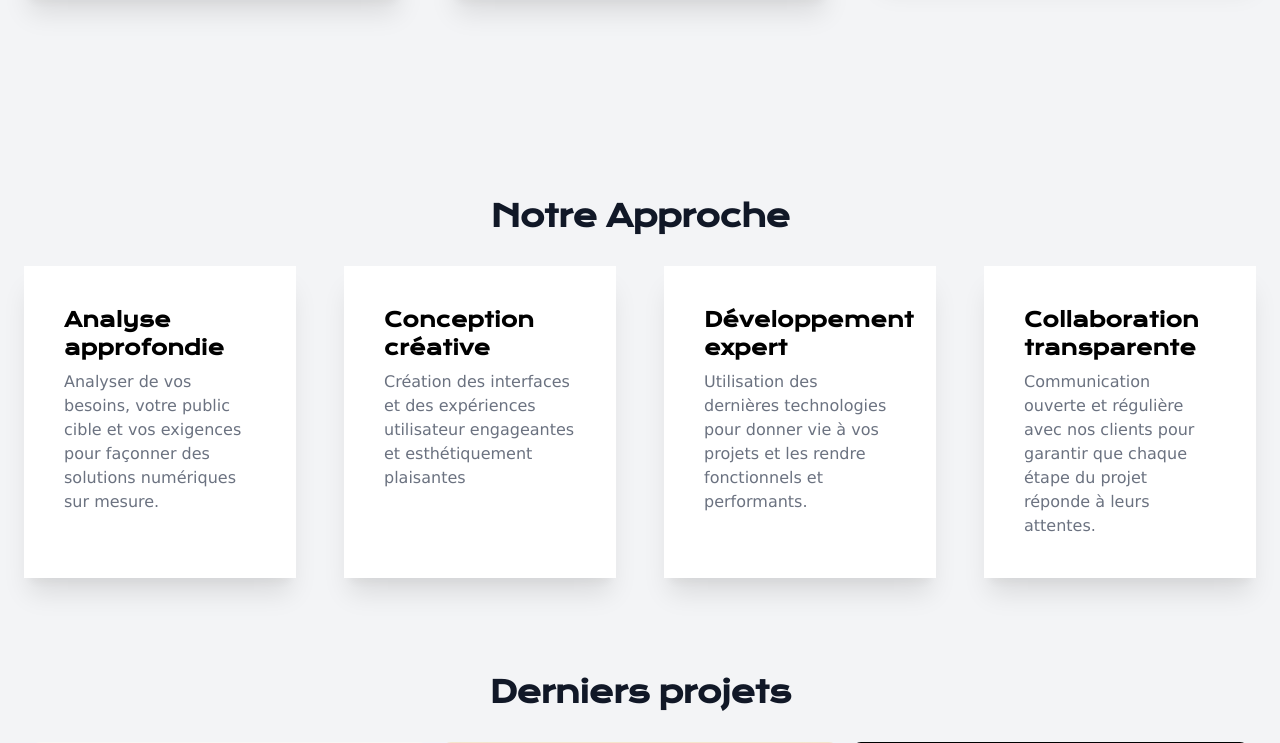
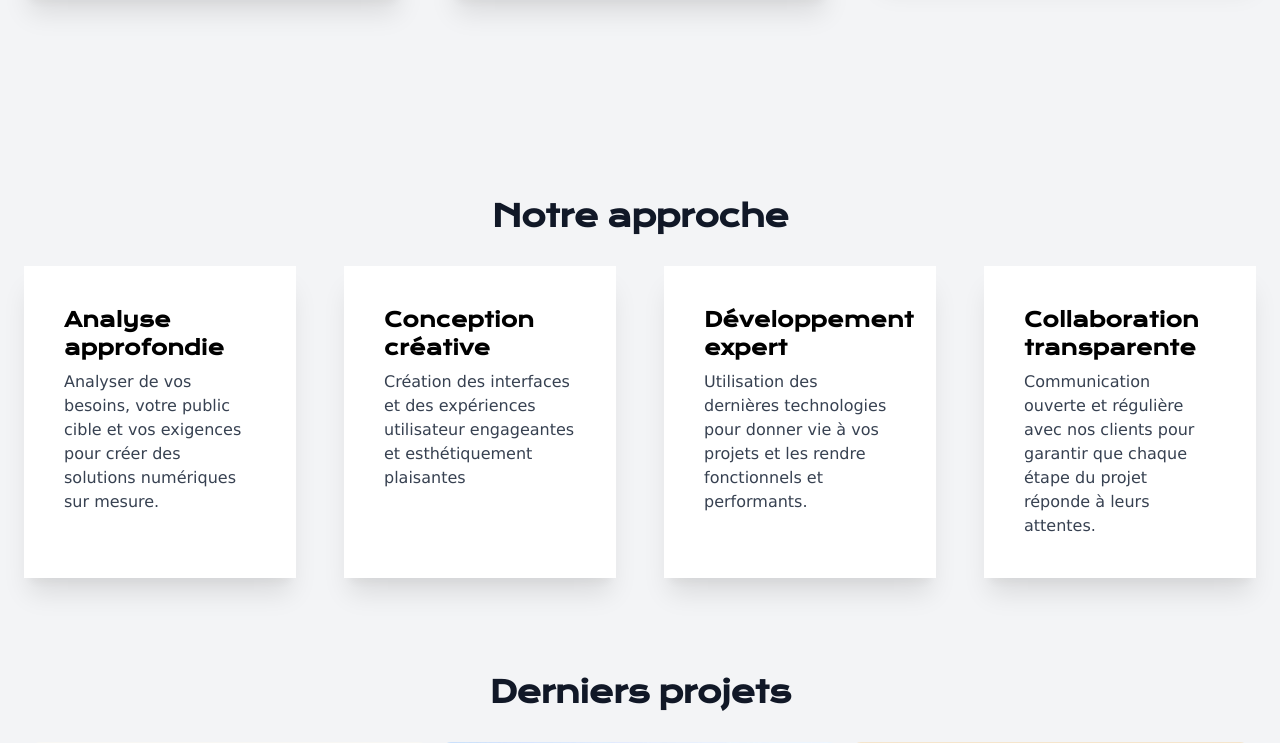
Before and after one commit to june7891/juunee-concept, a PHP site: page / in a window 1280 px wide. Shown: the part 2114-2857 px from the top of the page. Run offline with PHP 8.4, Linux system fonts and the light colour scheme; some libraries are stand-ins or nearby versions.

Commit message:
contact form update

```diff
--- a/controllers/MainController.php
+++ b/controllers/MainController.php
@@ -32,10 +32,14 @@ if (!empty($_POST)) {
    $text = Security::secureHTML($_POST['message']);
 
 $to = "contact@tomajune.com";
-$from = $email;
 $message = $email . " vous a envoyé ce message :" . "\n\n" . $text;
-$headers = "From: " . $from;
-mail($to, $subject, $message, $headers);
+
+
+$headers[] = "From: no-reply@juunee-concept.com";
+$headers[] = 'MIME-Version: 1.0';
+$headers[] = 'Content-type: text/html; charset=iso-8859-1';
+
+mail($to, $subject, $message, implode("\r\n", $headers));
 
 require_once "views/message-sent.view.php";
 }
--- a/views/commons/template.php
+++ b/views/commons/template.php
@@ -8,10 +8,10 @@
         content="Juunee Concept - Création site internet, applications web et mobiles, référencement et bien plus.">
     <meta name="robots" content="index, follow">
     <meta name="theme-color" content="#1A202C" />
-    <meta property="og:title" content="Juunee Concept - Digital Solutions">
+    <meta property="og:title" content="Juunee Concept | Digital Solutions">
     <meta property="og:type" content="website">
     <meta property="og:url" content="<?=$url?>">
-    <meta property=" og:image" content="<?=$image?>">
+    <meta property="og:image" content="<?=$image?>">
     <meta name=" keywords" content="création, site, internet, application, web, mobile, gironde">
     <meta property="og:description"
         content="Juunee Concept - Création site internet, applications web et mobiles, référencement et bien plus.">
--- a/views/homepage.view.php
+++ b/views/homepage.view.php
@@ -145,34 +145,34 @@
 
         <h2 class="my-8 text-2xl xl:text-3xl tracking-tight font-extrabold text-center  text-gray-900 dark:text-white">
             Notre
-            Approche</h2>
+            approche</h2>
 
         <div class="space-y-8 md:grid md:grid-cols-2 lg:grid-cols-4 md:gap-12 md:space-y-0">
             <div class="bg-white p-10 shadow-xl">
 
                 <h3 class="mb-2 text-xl font-bold dark:text-white">Analyse approfondie</h3>
-                <p class="text-gray-500 dark:text-gray-400">Analyser de vos besoins, votre
+                <p class="text-gray-700 dark:text-gray-400">Analyser de vos besoins, votre
                     public
                     cible et vos
-                    exigences pour façonner des solutions numériques sur mesure.</p>
+                    exigences pour créer des solutions numériques sur mesure.</p>
             </div>
             <div class="bg-white p-10 shadow-xl">
 
                 <h3 class="mb-2 text-xl font-bold dark:text-white">Conception créative</h3>
-                <p class="text-gray-500 dark:text-gray-400">Création des interfaces et des expériences
+                <p class="text-gray-700 dark:text-gray-400">Création des interfaces et des expériences
                     utilisateur engageantes et esthétiquement plaisantes</p>
             </div>
             <div class="bg-white p-10 shadow-xl">
 
                 <h3 class="mb-2 text-xl font-bold dark:text-white">Développement expert </h3>
-                <p class="text-gray-500 dark:text-gray-400">Utilisation
+                <p class="text-gray-700 dark:text-gray-400">Utilisation
                     des dernières technologies pour donner
                     vie à
                     vos projets et les rendre fonctionnels et performants.</p>
             </div>
             <div class="bg-white p-10 shadow-xl">
                 <h3 class="mb-2 text-xl font-bold dark:text-white">Collaboration transparente</h3>
-                <p class="text-gray-500 dark:text-gray-400">Communication ouverte et régulière
+                <p class="text-gray-700 dark:text-gray-400">Communication ouverte et régulière
                     avec
                     nos clients
                     pour
@@ -193,13 +193,20 @@
     <div class="projects-container grid grid-cols-2 md:grid-cols-3 gap-4" data-aos="fade-up">
 
         <div class="img-container rounded-lg shadow-xl">
-            <a href="https:/njlonettoyage.fr" target="_blank">
+            <a href="https://njlonettoyage.fr" target="_blank">
                 <img class="h-full max-w-full rounded-lg image" src="<?= URL ?>assets/images/njlonettoyage.png"
                     alt="site internet pour NJ&LO Nettoyage écoresponsable">
                 <p class="img-description text-sm font-regular">Un site internet pour "NJ&LO Nettoyage", entreprise de
                     nettoyage écoresponsable en Gironde.
                 </p>
             </a>
+        </div>
+        <div class="img-container rounded-lg shadow-xl">
+            <a href="https://clossaintsauveur.com/" target="_blank">
+                <img class="h-full max-w-full rounded-lg image" src="<?= URL ?>assets/images/saint-sauveur.jpg"
+                    alt="site internet pour le gîte Clos Saint Sauveur"></a>
+            <p class="img-description text-sm font-regular">Un site web pour le gîte Clos Saint Sauveur (Sud Gironde)
+            </p>
         </div>
         <div class="img-container rounded-lg shadow-xl">
             <img class="h-full max-w-full rounded-lg image" src="<?= URL ?>assets/images/clubadosapp.jpg"
@@ -238,13 +245,7 @@
             <p class="img-description text-sm font-regular">Un site web pour une entreprise de transport international
             </p>
         </div>
-        <div class="img-container rounded-lg shadow-xl">
-            <a href="https://clossaintsauveur.com/" target="_blank">
-                <img class="h-full max-w-full rounded-lg image" src="<?= URL ?>assets/images/saint-sauveur.jpg"
-                    alt="site internet pour la maison d'hôtes Clos Saint Sauveur"></a>
-            <p class="img-description text-sm font-regular">Un site web pour une maison d'hôtes
-            </p>
-        </div>
+
         <div class="img-container rounded-lg shadow-xl">
             <a href="/" target="_blank">
                 <img class="h-full max-w-full rounded-lg image" src="<?= URL ?>assets/images/epique-restaurant.png"
```
Also changed, not shown: assets/images/epique-restaurant.png, assets/images/njlonettoyage.png, assets/images/unity-cargo.png.
